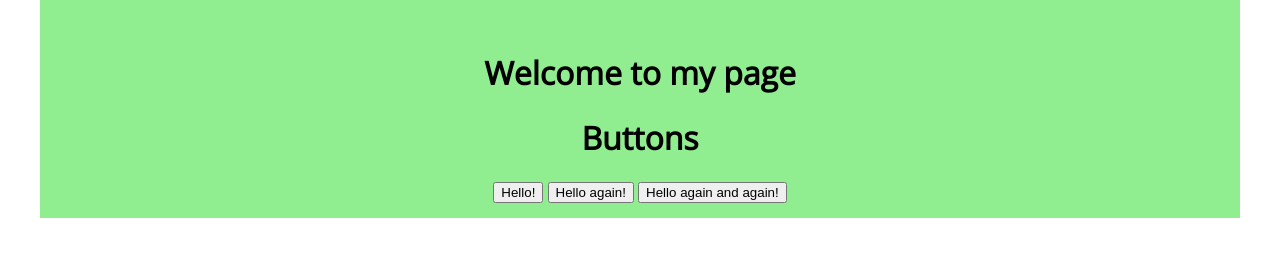
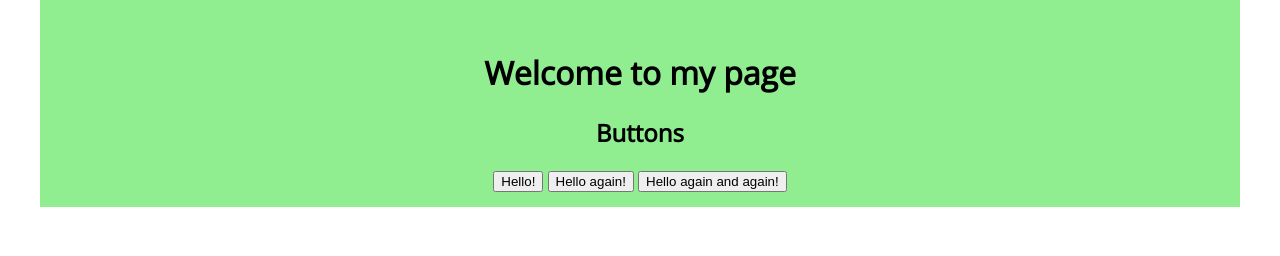
Before and after one commit to katjed/9-5-JS-DOM, a website: page index.html in a window 1280 px wide. Drawn offline with nearby package versions, Linux system fonts and the light colour scheme.

Commit message:
Update files

```diff
--- a/index.html
+++ b/index.html
@@ -9,7 +9,7 @@
 	<body>
 		<div class="container">
 			<h1>Welcome to my page</h1>
-			<h1>Buttons</h1>
+			<h2>Buttons</h2>
     		<button class="button">Hello!</button>
     		<button class="button">Hello again!</button>
     		<button class="button">Hello again and again!</button>
--- a/package.json
+++ b/package.json
@@ -19,7 +19,7 @@
     "watch": "parallelshell \"npm run watch:sass\" \"npm run watch:autoprefixer\" \"npm run watch:browser-sync\" ",
     "watch:sass": "node-sass --output-style expanded --source-map true -o css sass --watch",
     "watch:autoprefixer": "onchange -d 100 css/style.css -- autoprefixer-cli -o css/style.prefixed.css css/style.css",
-    "watch:browser-sync": "browser-sync start --browser \"chrome\" --server --files css/*.css *.html"
+    "watch:browser-sync": "browser-sync start --server --files css/*.css *.html --browser \"chrome\""
   },
   "repository": {
     "type": "git",
```
Also changed, not shown: README.md, 1 other file.
